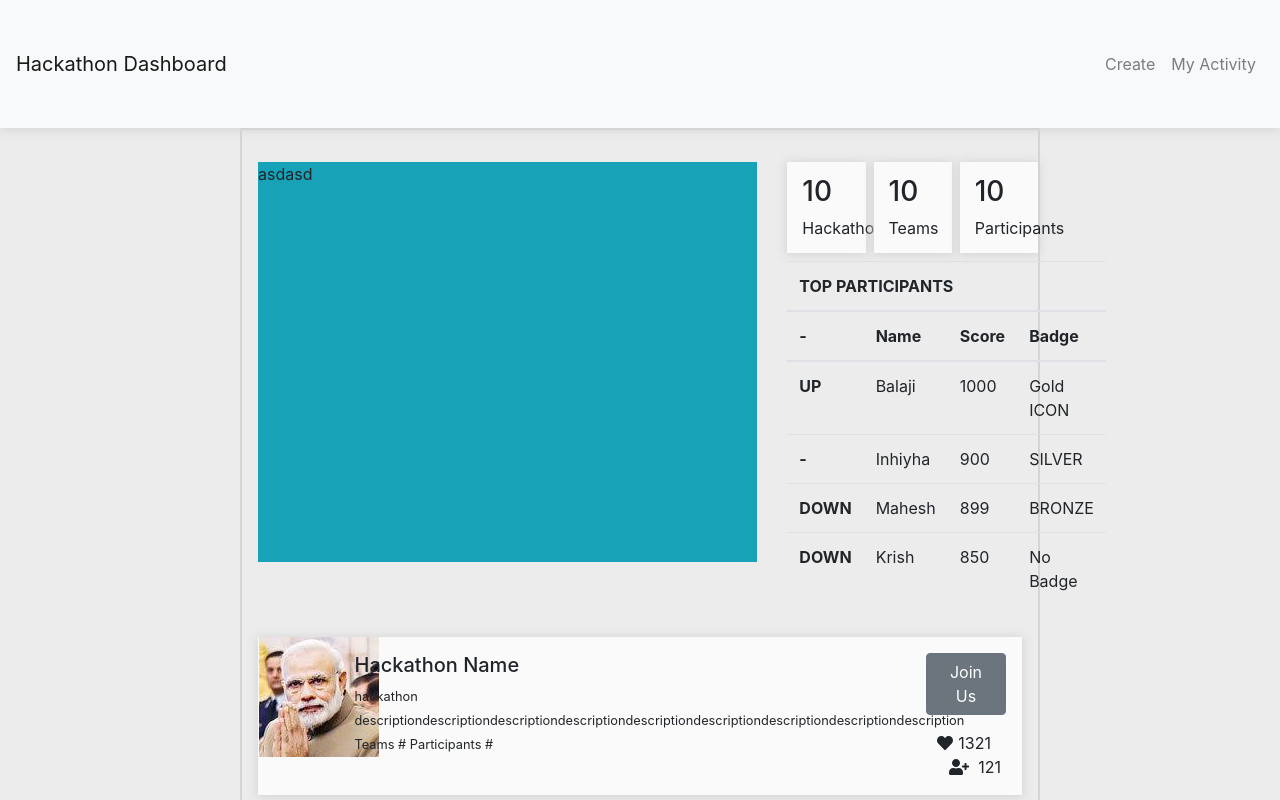
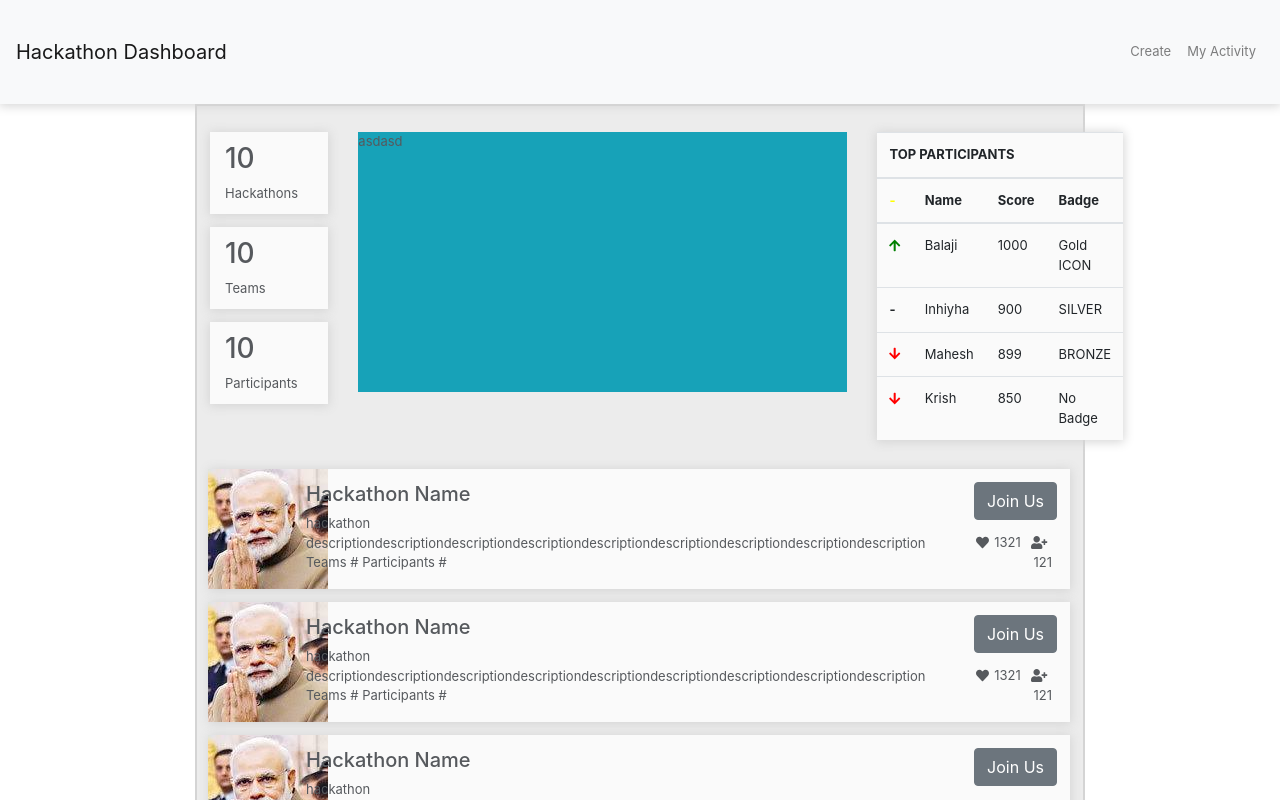
Before and after one commit to krishiyers/FutureTech, a React (Create React App) app: page / in a window 1280 px wide. Shown: the top 800 px of the page. Built offline with nearby package versions, Linux system fonts and the light colour scheme.

Commit message:
updating  dashboard layout and size

```diff
--- a/src/App.js
+++ b/src/App.js
@@ -3,9 +3,9 @@ import logo from './logo.svg';
 import './App.css';
 import Layout from './Layout/Layout';
 import { library } from '@fortawesome/fontawesome-svg-core'
-import { faStroopwafel, faHeart,faUserPlus } from '@fortawesome/free-solid-svg-icons'
+import { faStroopwafel, faHeart,faUserPlus,faArrowUp ,faArrowDown} from '@fortawesome/free-solid-svg-icons'
 
-library.add(faStroopwafel, faHeart,faUserPlus)
+library.add(faStroopwafel, faHeart,faUserPlus,faArrowUp,faArrowDown)
 
 
 class App extends Component {
--- a/src/Layout/AllHackathons.js
+++ b/src/Layout/AllHackathons.js
@@ -1,5 +1,5 @@
 import React from "react";
-import { Button, Container, Row, Col } from "reactstrap";
+import { Button, Row, Col } from "reactstrap";
 import { FontAwesomeIcon } from "@fortawesome/react-fontawesome";
 
 export default class AllHackathons extends React.Component {
@@ -13,11 +13,11 @@ export default class AllHackathons extends React.Component {
           </Col>
           <Col className="col-9 allHackContainer">
             <h5>Hackathon Name</h5>
-            <div className="small">
+            <div>
               hackathon
               descriptiondescriptiondescriptiondescriptiondescriptiondescriptiondescriptiondescriptiondescription
             </div>
-            <div className="small">Teams # Participants #</div>
+            <div >Teams # Participants #</div>
           </Col>
           <Col className="col-2 allHackContainer" style={{ "text-align": "right" }} >
             <Button color="secondary">Join Us</Button>
--- a/src/Layout/Layout.js
+++ b/src/Layout/Layout.js
@@ -4,7 +4,7 @@ import CarouselPage from "./CarouselPage";
 import TopParticipantsTable from "./TopParticipantsTable";
 import AllHackathons from "./AllHackathons";
 import StatusWidget from "./StatusWidget";
-import { Container, Row, Col } from "reactstrap";
+import {  Row, Col } from "reactstrap";
 
 export default class Layout extends React.Component {
   render() {
@@ -17,12 +17,14 @@ export default class Layout extends React.Component {
         </Row>
         <div className="pageContainer">
           <Row className="row-content">
-          <Col className="col-8">
+            <Col className="col-2">
+              <StatusWidget />
+            </Col>
+            <Col className="col-7">
               {/* <CarouselPage /> */}
               <div className="bg-info carousel">asdasd</div>
             </Col>
-          <Col className="col-4">
-            <StatusWidget />
+            <Col className="col-3">
               <TopParticipantsTable />
             </Col>
           </Row>
--- a/src/Layout/StatusWidget.js
+++ b/src/Layout/StatusWidget.js
@@ -1,20 +1,21 @@
 import React from "react";
-
-import { Container, Row, Col } from "reactstrap";
 
 export default class StatusWidget extends React.Component {
   render() {
     return (
-      <div style={{ display: "-webkit-box" }}>
-        <div className="col-4 widget ">
-          <h3>10</h3>Hackathons
+      <div>
+        <div className="col-12 widget ">
+          <h3>10</h3>
+          <div>Hackathons</div>
         </div>
-        <div className="col-4 widget ">
-          <h3>10</h3>Teams
+        <div className="col-12 widget ">
+          <h3>10</h3>
+          <div>Teams</div>
         </div>
-        <div className="col-4 widget ">
-          <h3>10</h3>Participants
-        </div>{" "}
+        <div className="col-12 widget ">
+          <h3>10</h3>
+          <div>Participants</div>
+        </div>
       </div>
     );
   }
--- a/src/Layout/Toolbar.js
+++ b/src/Layout/Toolbar.js
@@ -1,5 +1,4 @@
 import React from 'react';
-import ReactDOM from 'react-dom';
 import {
     Collapse,
     Navbar,
@@ -7,11 +6,7 @@ import {
     NavbarBrand,
     Nav,
     NavItem,
-    NavLink,
-    UncontrolledDropdown,
-    DropdownToggle,
-    DropdownMenu,
-    DropdownItem, Button } from 'reactstrap';
+    NavLink } from 'reactstrap';
 
 export default class Toolbar extends React.Component {
 
--- a/src/Layout/TopParticipantsTable.js
+++ b/src/Layout/TopParticipantsTable.js
@@ -1,17 +1,16 @@
 import React from "react";
-import ReactDOM from "react-dom";
 import { Card, Table, Row, Col } from "reactstrap";
-
+import { FontAwesomeIcon } from "@fortawesome/react-fontawesome";
 export default class TopParticipantsTable extends React.Component {
   render() {
     return (
-      <Table>
+      <Table className="widget">
         <thead>
           <tr>
             <th colspan="4">TOP PARTICIPANTS</th>
           </tr>
           <tr>
-            <th>-</th>
+            <th style={{ color: "yellow"}}>-</th>
             <th>Name</th>
             <th>Score</th>
             <th>Badge</th>
@@ -19,7 +18,7 @@ export default class TopParticipantsTable extends React.Component {
         </thead>
         <tbody>
           <tr>
-            <th scope="row">UP</th>
+            <th scope="row"> <FontAwesomeIcon style={{ color: "green"}} icon="arrow-up" /> </th>
             <td>Balaji</td>
             <td>1000</td>
             <td>Gold ICON</td>
@@ -31,13 +30,13 @@ export default class TopParticipantsTable extends React.Component {
             <td>SILVER</td>
           </tr>
           <tr>
-            <th scope="row">DOWN</th>
+            <th scope="row"><FontAwesomeIcon style={{ color: "red"}} icon="arrow-down" /></th>
             <td>Mahesh</td>
             <td>899</td>
             <td>BRONZE</td>
           </tr>
           <tr>
-            <th scope="row">DOWN</th>
+            <th scope="row"><FontAwesomeIcon style={{ color: "red"}} icon="arrow-down" /></th>
             <td>Krish</td>
             <td>850</td>
             <td>No Badge</td>
--- a/src/index.css
+++ b/src/index.css
@@ -2,67 +2,68 @@ body {
   margin: 0;
   padding: 0;
   font-family: sans-serif;
-  background: #ececec!important;
+  font-size: 13px !important;
+  color: #56595d!important;
 }
-.navHeader{
+.navHeader {
   height: 8em;
 }
-.no-padding{
-  padding:0px!important;
+.no-padding {
+  padding: 0px !important;
 }
-.pageContainer{
-  margin-left: 15em!important;
-  margin-right: 15em!important;
-  border: 2px solid #D4D4D4;
+.pageContainer {
+  margin-left: 15em !important;
+  margin-right: 15em !important;
+  border: 2px solid #d4d4d4;
   padding: 1em;
+  background: #ececec !important;
 }
 
 :root {
-  --bright-grey: #56595D;
-  --san-marino: #576A9F;
-  --light-grey: #D4D4D4;
-  --snow: #FAFAFA;
-  --hawkes-blue: #D3DEF6;
+  --bright-grey: #56595d;
+  --san-marino: #576a9f;
+  --light-grey: #d4d4d4;
+  --snow: #fafafa;
+  --hawkes-blue: #d3def6;
 }
-.navbar-shadow{
+.navbar-shadow {
   box-shadow: 0px 1px 10px 1px #d4d4d4;
 }
 
-.row-content{
+.row-content {
   margin-top: 1em;
 }
 
-.small{
-  font-size:80%;
+.carousel {
+  height: 20em;
 }
 
-.carousel{
-height: 25em;
-}
-
-.allHackbar{
+.allHackbar {
   margin-bottom: 1em;
-  background: #FAFAFA;
+  background: #fafafa;
   padding-left: 1em;
   padding-right: 1em;
 }
 
-.allHackContainer{
+.allHackContainer {
   padding: 1em;
   line-height: 1.5em;
-  padding-left: 2em!important;
-
+  padding-left: 2em !important;
 }
 
-.widget{
-  margin-bottom: .5em;
-  margin-right: .5em;
-  background: #FAFAFA;
-  padding: .8em;
+.widget {
+  margin-bottom: 1em;
+  margin-right: 0.5em;
+  background: #fafafa !important;
+  padding: 0.8em;
   box-shadow: 0px 1px 10px 1px #d4d4d4;
 }
-.iconstyle{
+.iconstyle {
   padding-top: 1em;
-  margin-right:5px;
-  margin-left:10px;
+  margin-right: 5px;
+  margin-left: 10px;
 }
+.table thead th {
+  vertical-align: bottom;
+  border-bottom: 1px solid #dee2e6;
+}
```
Also changed, not shown: 1 other file (tests, documents, lock files or other folders). Lines whose indentation alone changed are shown as unchanged.
